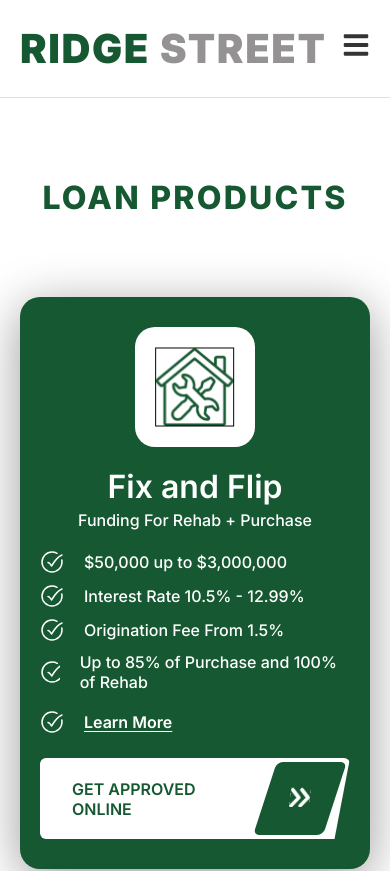
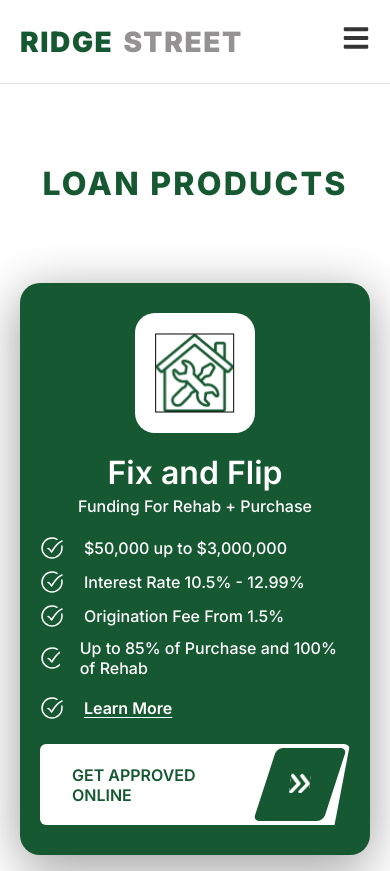
Before and after one commit to mdrubelhossain-me/softvence-frontend-task, a React (Vite) app: page / in a window 390 px wide. Shown: the top 871 px of the page. Built offline with nearby package versions, Linux system fonts and the light colour scheme.

Commit message:
correction

```diff
--- a/src/components/Navbar/Navbar.css
+++ b/src/components/Navbar/Navbar.css
@@ -118,9 +118,9 @@
         border-bottom: 1px solid #e0e0e0;
     }
 
-    .logo .ridge,
-    .logo .street {
-        font-size: 25px;
+    .navbar .logo .ridge,
+    .navbar .logo .street {
+        font-size: 28px;
     }
 
     .menu-toggle {
```
